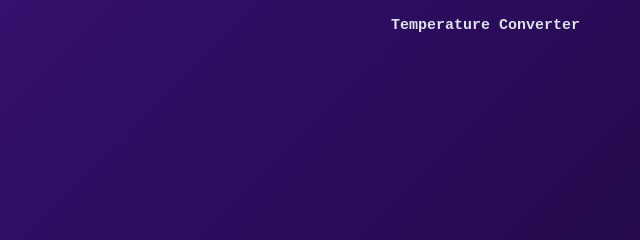
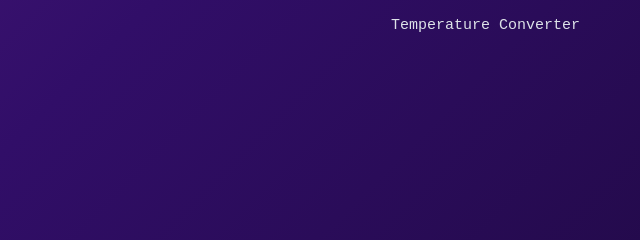
Before and after one commit to fathurwithyou/fathurwithyou.github.io, a plain HTML site: page temp-converter.html in a window 1280 px wide. Shown: the top 240 px of the page, 640-1280 px from the left. Drawn offline with Linux system fonts and the light colour scheme; a web font is replaced by a local one.

Commit message:
Update temp-converter.html

```diff
--- a/temp-converter.html
+++ b/temp-converter.html
@@ -36,7 +36,7 @@
             height: 50px;
         }
 
-        .navbar h5, .typing-demo {
+        .navbar .typing-demo, .logo-right {
             font-family: monospace;
             color: #DDE2E8;
             font-size: 15px;
@@ -46,7 +46,7 @@
             padding-left: 60px;
         }
 
-        .navbar .logo-right h5 {
+        .navbar .logo-right{
             padding-right: 60px;
             text-align: right;
         }
@@ -200,7 +200,7 @@
             </div>
         </div>
         <div class="logo-right">
-            <h5>Temperature Converter</h5>
+            Temperature Converter
         </div>
     </nav>
 
```
